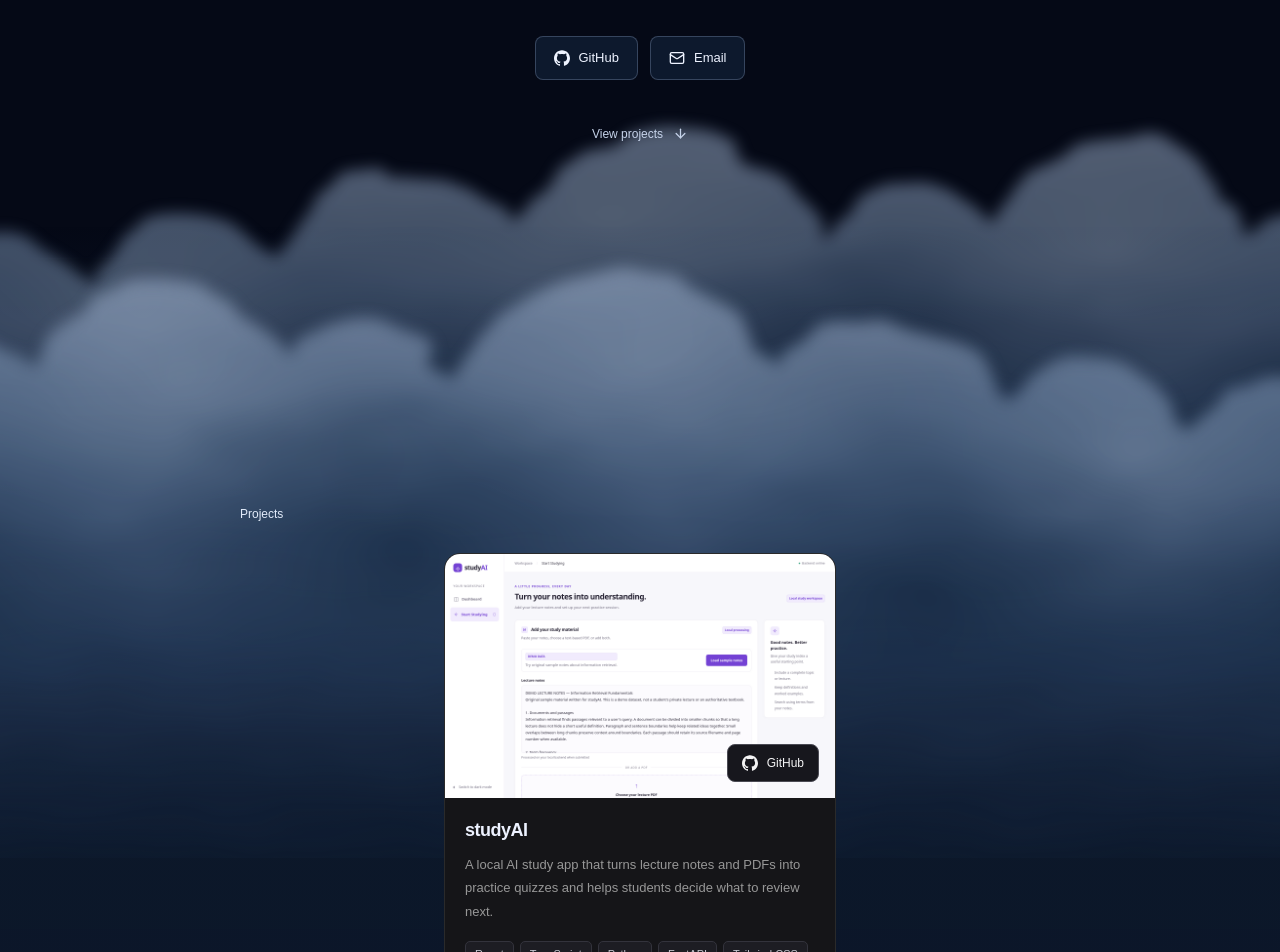
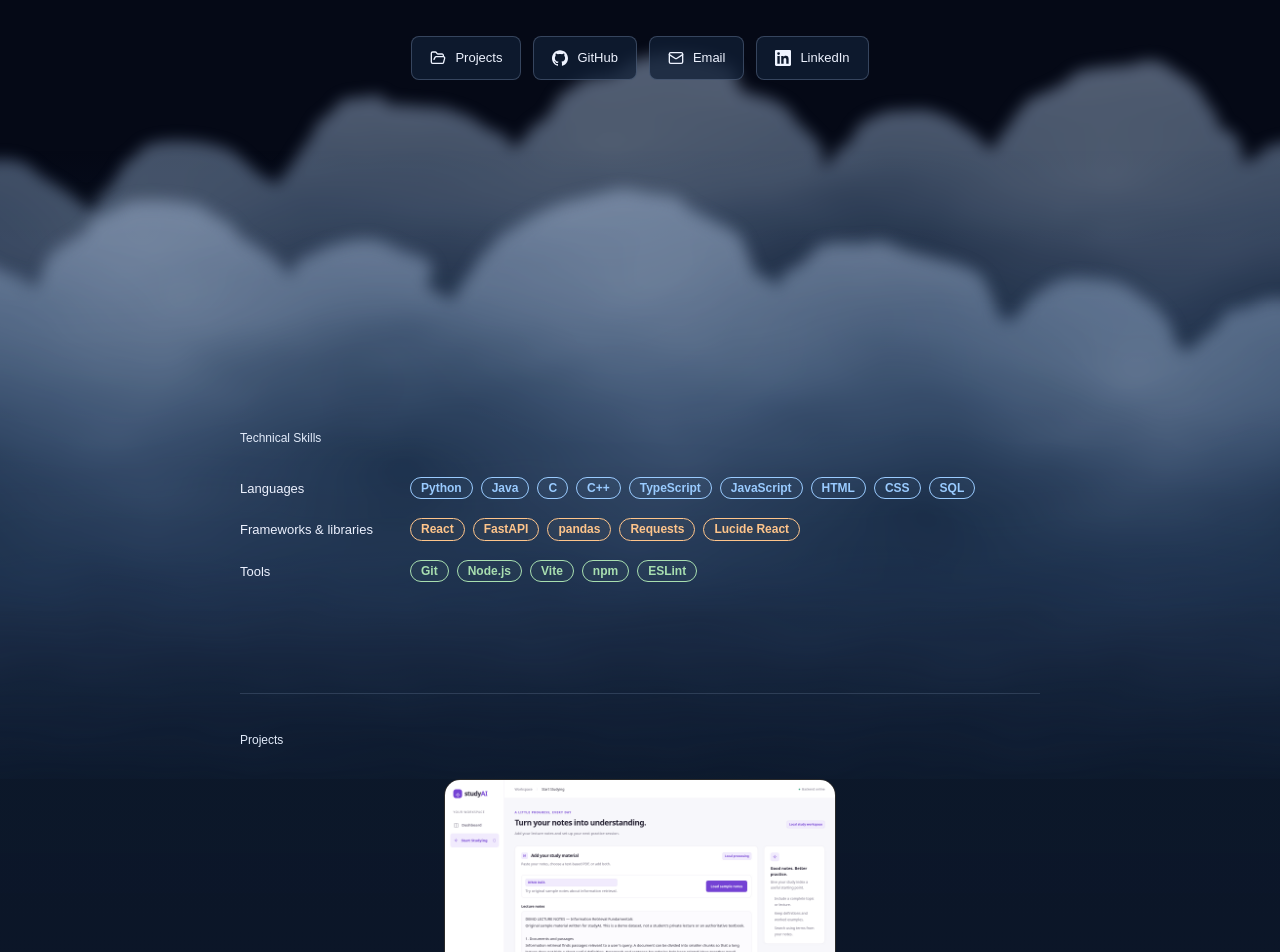
Before and after one commit to hieun5/portfolio, a React (Vite) app: page / in a window 1280 px wide. Shown: the part 1140-2092 px from the top of the page. Built offline with nearby package versions, Linux system fonts and the light colour scheme.

Commit message:
Move skills before projects and add project and LinkedIn buttons

```diff
--- a/src/App.tsx
+++ b/src/App.tsx
@@ -1,6 +1,7 @@
-import { ArrowDown, Mail, Plus } from "lucide-react";
+import { ArrowDown, FolderOpen, Mail, Plus } from "lucide-react";
 import { profile, projects, technicalSkills } from "./content";
 import GithubIcon from "./GithubIcon";
+import LinkedinIcon from "./LinkedinIcon";
 import { CloudBank, SkyBackdrop } from "./Sky";
 import useSkyJourney from "./useSkyJourney";
 
@@ -28,16 +29,19 @@
             <p className="hero-intro">{profile.intro}</p>
             <p className="hero-intro">{profile.interests}</p>
             <nav className="contact-links" aria-label="Contact links">
+              <a className="contact-button" href="#work">
+                <FolderOpen size={16} aria-hidden="true" /> Projects
+              </a>
               <a className="contact-button" href={profile.github} target="_blank" rel="noopener noreferrer">
                 <GithubIcon /> GitHub
               </a>
               <a className="contact-button" href={`https://mail.google.com/mail/?view=cm&fs=1&to=${encodeURIComponent(profile.email)}`} target="_blank" rel="noopener noreferrer">
                 <Mail size={16} aria-hidden="true" /> Email
               </a>
+              <a className="contact-button" href={profile.linkedin} target="_blank" rel="noopener noreferrer">
+                <LinkedinIcon /> LinkedIn
+              </a>
             </nav>
-            <a className="descend-link" href="#work">
-              View projects <ArrowDown size={15} aria-hidden="true" />
-            </a>
           </section>
 
           <div className="cloud-realm">
@@ -45,6 +49,38 @@
               <CloudBank className="cloud-bank--far" seed={5} />
               <CloudBank className="cloud-bank--near" seed={11} />
             </div>
+            <section
+              className="skills-section content-width reveal"
+              id="skills"
+              data-reveal=""
+              aria-labelledby="skills-heading"
+            >
+              <div className="section-label">
+                <h2 id="skills-heading">Technical Skills</h2>
+              </div>
+              {technicalSkills.length > 0 ? (
+                <dl className="skills-list">
+                  {technicalSkills.map((group) => (
+                    <div
+                      className={`skill-group skill-group--${group.tone}`}
+                      key={group.category}
+                    >
+                      <dt>{group.category}</dt>
+                      <dd>
+                        {group.items.map((skill) => (
+                          <span className="skill-pill" key={skill}>
+                            {skill}
+                          </span>
+                        ))}
+                      </dd>
+                    </div>
+                  ))}
+                </dl>
+              ) : (
+                <p className="empty-skills">Skills will be added here soon.</p>
+              )}
+            </section>
+
             <section
               className="work-section content-width reveal"
               id="work"
@@ -125,37 +161,6 @@
               )}
             </section>
 
-            <section
-              className="skills-section content-width reveal"
-              id="skills"
-              data-reveal=""
-              aria-labelledby="skills-heading"
-            >
-              <div className="section-label">
-                <h2 id="skills-heading">Technical Skills</h2>
-              </div>
-              {technicalSkills.length > 0 ? (
-                <dl className="skills-list">
-                  {technicalSkills.map((group) => (
-                    <div
-                      className={`skill-group skill-group--${group.tone}`}
-                      key={group.category}
-                    >
-                      <dt>{group.category}</dt>
-                      <dd>
-                        {group.items.map((skill) => (
-                          <span className="skill-pill" key={skill}>
-                            {skill}
-                          </span>
-                        ))}
-                      </dd>
-                    </div>
-                  ))}
-                </dl>
-              ) : (
-                <p className="empty-skills">Skills will be added here soon.</p>
-              )}
-            </section>
             <div className="lower-clouds" aria-hidden="true"><CloudBank seed={19} /></div>
           </div>
         </main>
--- /dev/null
+++ b/src/LinkedinIcon.tsx
@@ -0,0 +1,15 @@
+/** LinkedIn mark from Simple Icons (CC0): https://simpleicons.org/ */
+export default function LinkedinIcon() {
+  return (
+    <svg
+      width={16}
+      height={16}
+      viewBox="0 0 24 24"
+      fill="currentColor"
+      aria-hidden="true"
+      focusable="false"
+    >
+      <path d="M20.447 20.452h-3.554v-5.569c0-1.328-.027-3.037-1.852-3.037-1.853 0-2.136 1.445-2.136 2.939v5.667H9.351V9h3.414v1.561h.046c.477-.9 1.637-1.85 3.37-1.85 3.601 0 4.267 2.37 4.267 5.455v6.286zM5.337 7.433a2.062 2.062 0 1 1 0-4.124 2.062 2.062 0 0 1 0 4.124zM7.119 20.452H3.555V9h3.564v11.452zM22.225 0H1.771C.792 0 0 .774 0 1.729v20.542C0 23.227.792 24 1.771 24h20.451C23.2 24 24 23.227 24 22.271V1.729C24 .774 23.2 0 22.222 0z" />
+    </svg>
+  );
+}
--- a/src/content.ts
+++ b/src/content.ts
@@ -6,6 +6,7 @@
   interests:
     "Outside of programming, I like to hang out, explore, and try out foods with my friends! I also like to gym and play video games!",
   github: "https://github.com/hieun5",
+  linkedin: "https://www.linkedin.com/in/h1eunguyen/",
   email: "hieunguy141@gmail.com",
   source: "https://github.com/hieun5/portfolio",
 };
--- a/src/styles.css
+++ b/src/styles.css
@@ -116,8 +116,8 @@
   letter-spacing: 0.06em;
   color: #c3cde0;
 }
-.scroll-cue svg, .descend-link svg { transition: transform 0.25s ease; }
-.scroll-cue:hover svg, .descend-link:hover svg { transform: translateY(4px); }
+.scroll-cue svg { transition: transform 0.25s ease; }
+.scroll-cue:hover svg { transform: translateY(4px); }
 .about-section {
   position: relative;
   z-index: 2;
@@ -146,16 +146,6 @@
 }
 .contact-button:hover { background: #223754; border-color: #7894bc; transform: translateY(-2px); }
 .contact-button svg { flex-shrink: 0; }
-.descend-link {
-  display: inline-flex;
-  gap: 10px;
-  align-items: center;
-  min-height: 44px;
-  margin-top: 32px;
-  padding: 8px 12px;
-  font-size: 12px;
-  color: #c6d3ea;
-}
 .cloud-realm {
   position: relative;
   isolation: isolate;
@@ -171,7 +161,7 @@
 .section-label { display: flex; align-items: baseline; gap: 13px; margin-bottom: 28px; }
 .section-label h2 { color: #e2ebfa; }
 .empty-projects, .empty-skills { color: var(--muted); font-size: 13px; line-height: 1.8; margin: 0; }
-.skills-section { margin-top: 10px; border-top: 1px solid var(--line); padding-top: 36px; }
+.work-section { margin-top: 10px; border-top: 1px solid var(--line); padding-top: 36px; }
 .lower-clouds { position: absolute; z-index: -1; left: -20%; bottom: -170px; width: 140%; height: 600px; opacity: 0.25; pointer-events: none; }
 .lower-clouds .cloud-bank { width: 100%; height: 100%; transform: scaleX(-1); }
 .reveal { opacity: 1; transform: translateY(0); transition: opacity 0.8s ease, transform 0.8s ease; }
@@ -412,6 +402,7 @@
   .about-section { padding-block: 76px 48px; }
   .about-section h2 { font-size: 15px; margin-bottom: 20px; }
   .hero-intro { font-size: 14px; line-height: 1.9; }
+  .contact-links { display: grid; grid-template-columns: repeat(2, minmax(0, 1fr)); max-width: 300px; margin-inline: auto; }
   .contact-button { padding-inline: 16px; font-size: 12px; }
   .cloud-transition { height: 200px; }
   .cloud-transition .cloud-bank { width: 240%; left: -70%; }
@@ -431,5 +422,5 @@
   .reveal, .sky-scene[data-motion="on"] .reveal[data-visible="false"] { opacity: 1; transform: none; }
   .project-card:hover, .project-card:focus-within,
   .project-card:hover .project-preview, .project-card:focus-within .project-preview,
-  .contact-button:hover, .scroll-cue:hover svg, .descend-link:hover svg { transform: none; }
+  .contact-button:hover, .scroll-cue:hover svg { transform: none; }
 }
```
Also changed, not shown: 1 other file (tests, documents, lock files or other folders).
